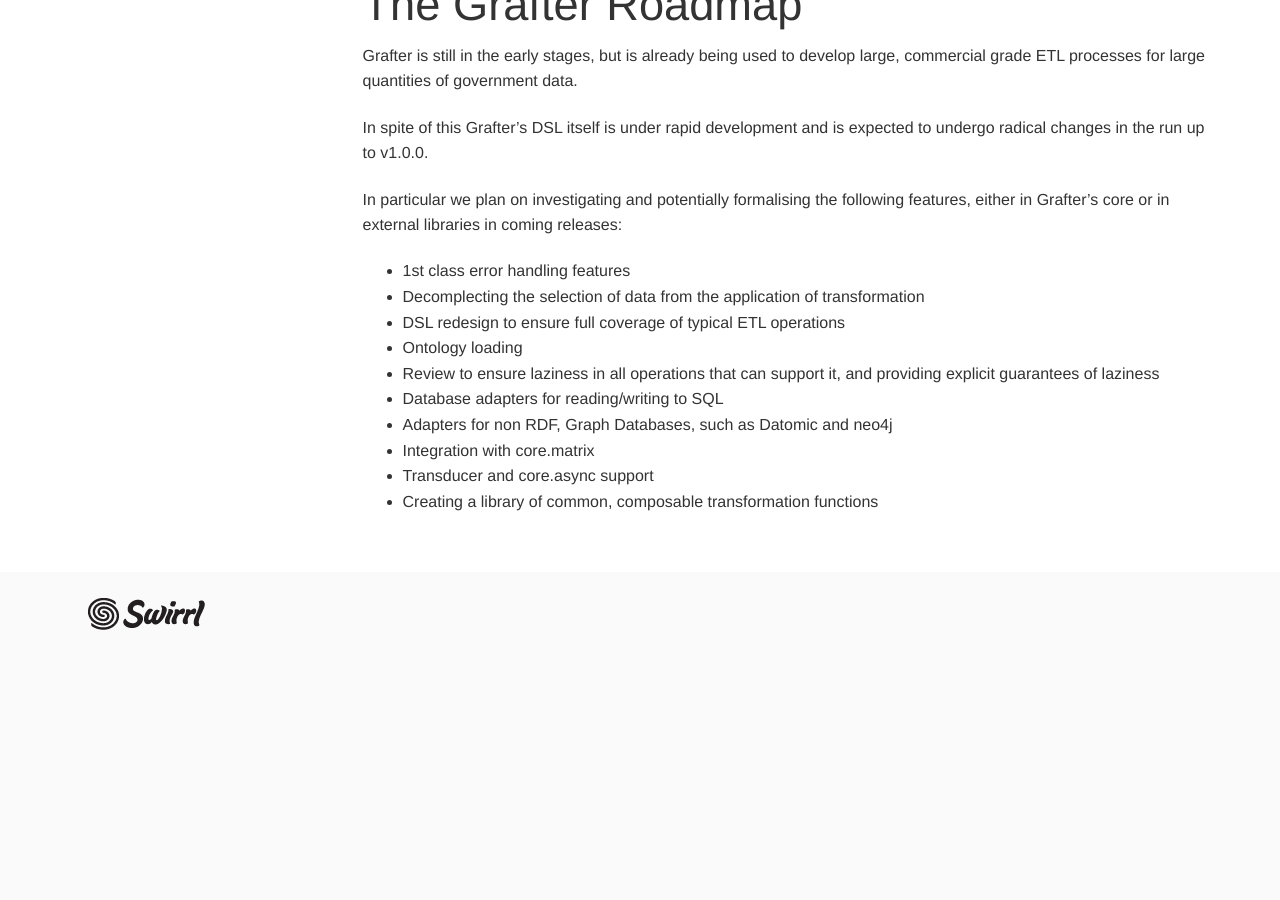
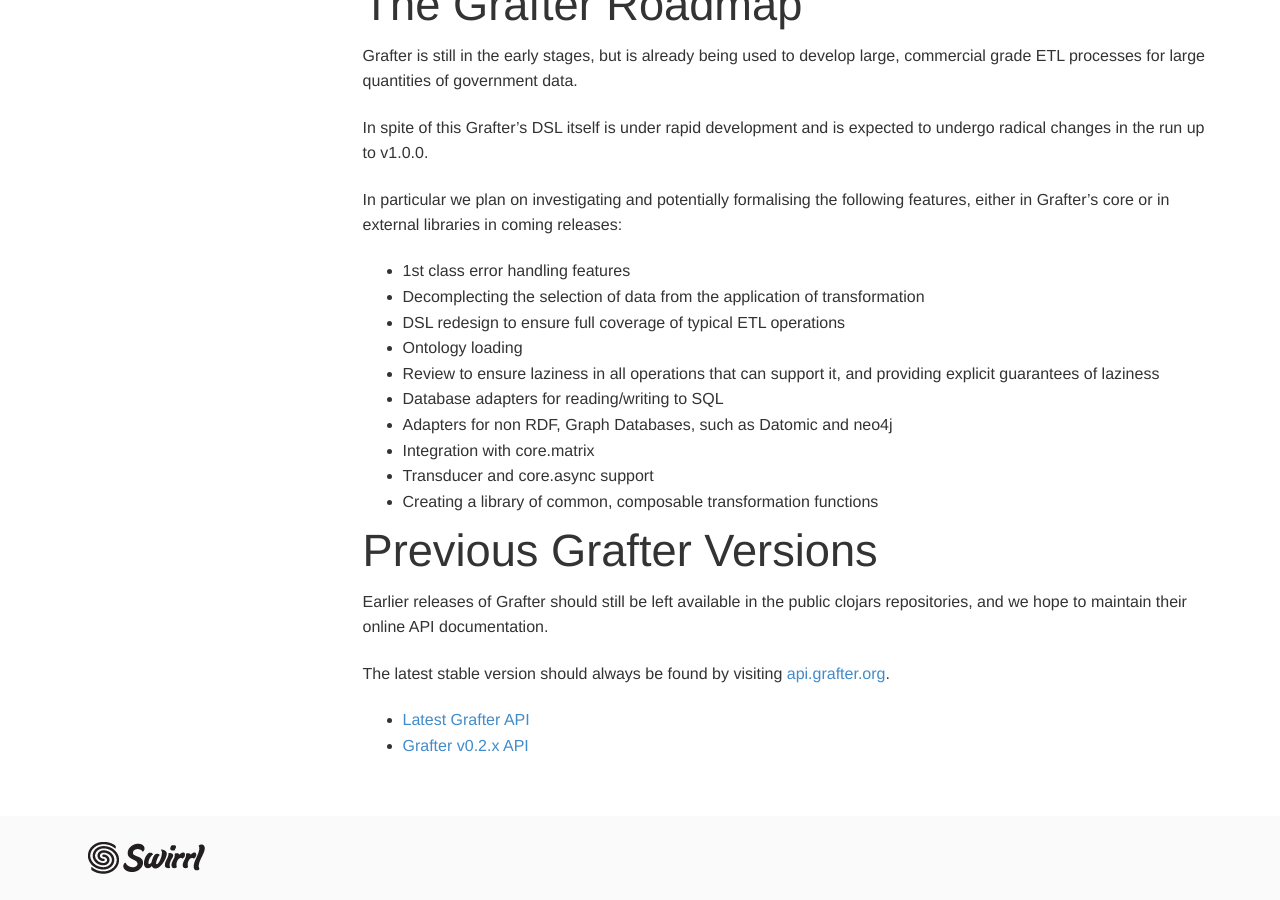
Before and after one commit to Swirrl/grafter-docs, a Jekyll site: the page built from _about/index.md, in a window 1280 px wide and 900 px high, scrolled down 755 px. Built offline with Jekyll 4.4.1, drawn with Linux system fonts in a browser that asks for light colours; before the commit the page ends 1411 px from its top, so only the background shows below that.

Commit message:
notes about api docs

```diff
--- a/_about/index.md
+++ b/_about/index.md
@@ -57,3 +57,15 @@
 - Integration with core.matrix
 - Transducer and core.async support
 - Creating a library of common, composable transformation functions
+
+# Previous Grafter Versions
+
+Earlier releases of Grafter should still be left available in the
+public clojars repositories, and we hope to maintain their online API
+documentation.
+
+The latest stable version should always be found by visiting
+[api.grafter.org](http://api.grafter.org/).
+
+- [Latest Grafter API](http://api.grafter.org/)
+- [Grafter v0.2.x API](http://api.grafter.org/0.2/)
```
